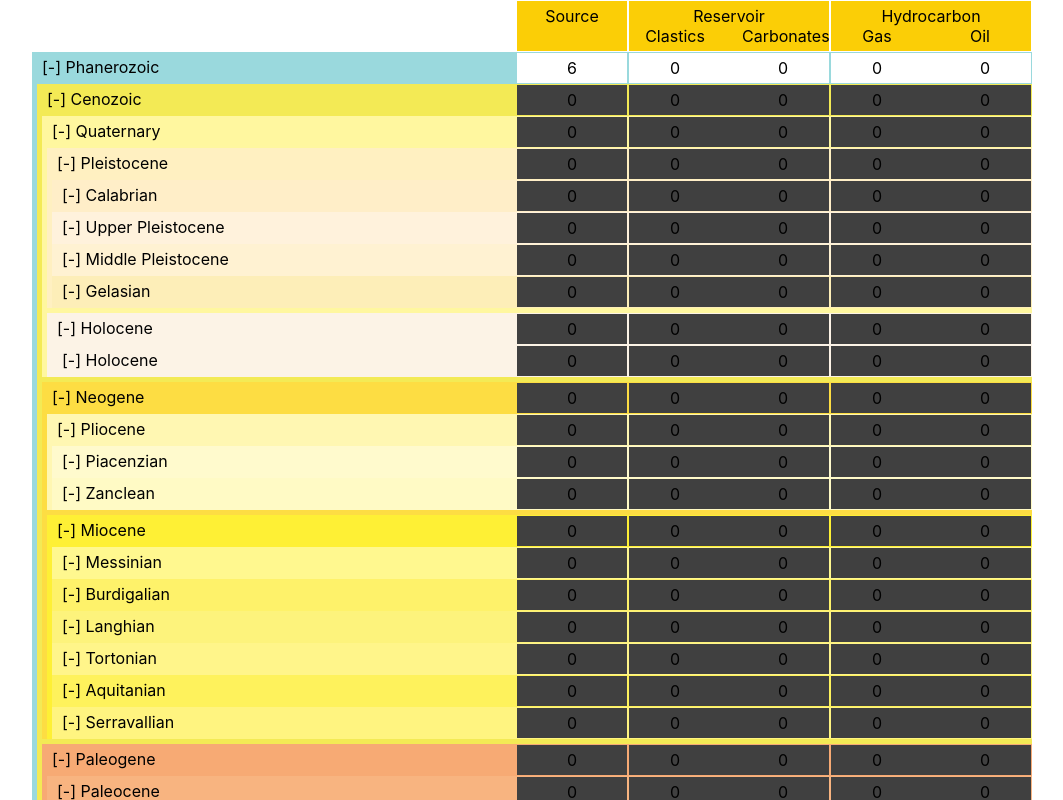
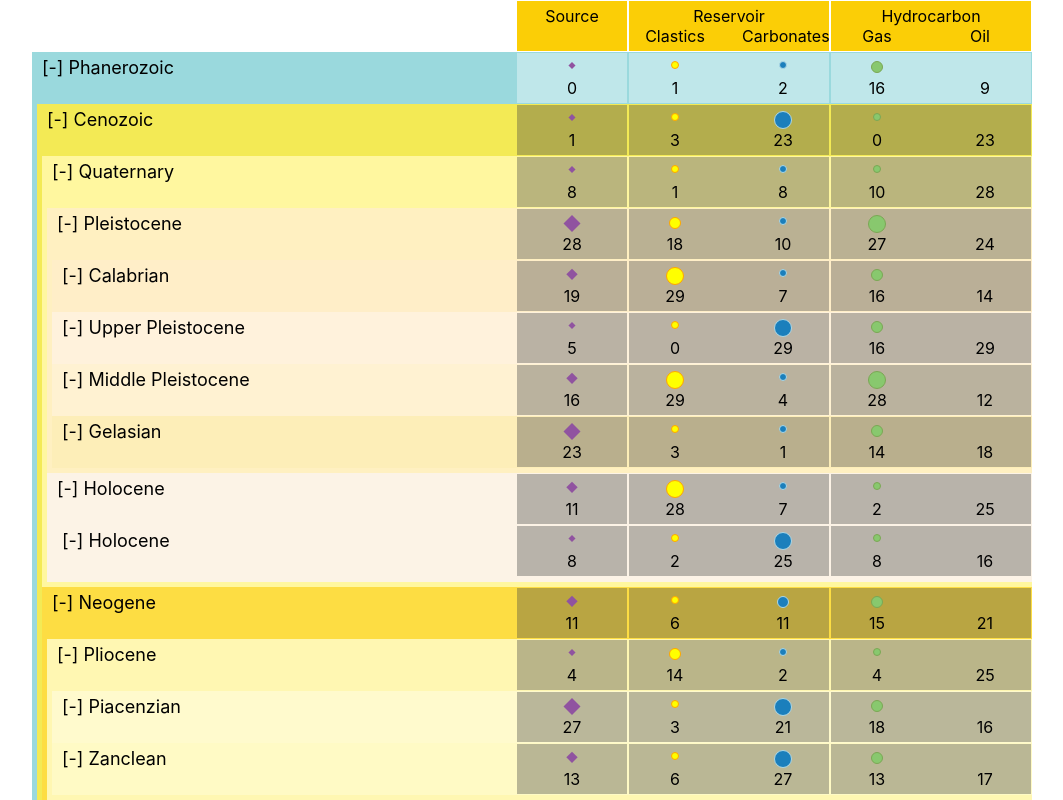
Before and after one commit to HelenStela/geotime, a React (Create React App) app: page / in a window 1280 px wide. Shown: the top 800 px of the page, without its empty margins (108-1171 px from the left). Built offline with nearby package versions, Linux system fonts and the light colour scheme.

Commit message:
final task

```diff
--- a/src/components/Table.css
+++ b/src/components/Table.css
@@ -11,29 +11,28 @@
 	width: 100%;
 }
 
-.table-header > .column-one-name {
+.table-header > .single-column {
 	margin: 0px;
 }
 
-.table-header > .column-two-names {
+.table-header > .double-column {
 	margin: 0px;
 	width: 202px;
 }
 
-.table-header > .column-two-names > .resource-right{
+.table-header > .double-column > .cell.right{
 	padding-right: 5px;
 }
 
-.column-one-name{
+.single-column{
 	margin: 1px;
 	padding: 5px;
 	width: 100px;
-	/* border: 1px solid #ccc;	 */
 	text-align: center;
 
 }
 
-.column-two-names{
+.double-column{
 	margin: 1px;
 	padding: 5px;
 	text-align: center;
@@ -41,7 +40,7 @@
 	padding-right: 10px;
 	box-sizing: border-box;
 	width: 200px;
-/*	border: 1px solid #ccc;	*/
+
 }
 
 .header{
@@ -55,7 +54,7 @@
 	text-align: center;
 }
 
-.resource-left{
+.cell.left{
 	float: left;
 	width: 40%;
 	display: flex;
@@ -63,10 +62,12 @@
 
 }
 
-.resource-right{
+.cell.right{
 	float: right;
 	width: 40%;
 }
+
+
 
 .circle{
 	width: 10px;
@@ -76,11 +77,20 @@
 	-moz-border-radius: 5px;
 	-webkit-border-radius: 5px;
 	border-radius: 5px;
-	 margin: 0px 3px 3px 30px;
+	 /* margin: 0px 3px 3px 30px; */
+	 margin: auto;
+	 margin-top: 3px;
 }
 
 .container{
 	padding-left: 5px;
+	overflow: hidden;
+}
+
+.icon-wrapper{
+	width: 100%;
+	height: 20px;
+	overflow: hidden;
 }
 
 .diamond{
@@ -99,7 +109,9 @@
     -ms-transform-origin: 0 100%;
     -o-transform-origin: 0 100%;
     transform-origin: 0 100%;
-    margin: 3px 3px 2px 50px;
+	margin: 6px 3px 2px 50px;
+	/* margin: auto;
+	margin-top: 5px; */
 }
 
 /*
@@ -118,8 +130,18 @@
 	width: 100%;
 }
 
+.cell-wrapper{
+	display: flex;
+	justify-content: flex-end;
+}
 .period{
 	flex-grow: 2;
-	padding: 5px;
+	padding-left: 5px;
+	padding-top: 5px;
 	text-align: left;
+	font-size: 18px;
 }
+
+.period span:hover{
+	cursor: pointer;
+}
--- a/src/components/Table.js
+++ b/src/components/Table.js
@@ -6,32 +6,47 @@ import geotime from './geotime';
 import chronoColors from './chrono-colors';
 
 class Table extends Component {
-  render() {
-    const rows = [];
+
+
+  constructor(props){
+    super(props)
+
+    const state = {
+      rows: []
+  }
+
+
     for (let i = 0; i < geotime.length; i++) {
       const data = geotime[i];
-      rows.push(<Row key={data.text} data={data} colors = {chronoColors[data.text]}/>)
+      const colors = chronoColors[data.text];
+      state.rows.push({ key: data.text, data: data, colors: colors })
     }
+    this.state = state;
+  }
+
+  render() {
+
     return (
       <div className="period-table">
         <div className="table-header">
-          <div className="column-one-name header">Source</div>
-          <div className="column-two-names header">
+          <div />
+          <div className="single-column header">Source</div>
+          <div className="double-column header">
             <div className="name">Reservoir</div>
-            <div className="resource-left">Clastics</div>
-            <div className="resource-right">Carbonates</div>
+            <div className="cell left">Clastics</div>
+            <div className="cell right">Carbonates</div>
           </div>
-          <div className="column-two-names header">
+          <div className="double-column header">
             <div className="name">Hydrocarbon</div>
-            <div className="resource-left">Gas</div>
-            <div className="resource-right">Oil</div>
+            <div className="cell left">Gas</div>
+            <div className="cell right">Oil</div>
           </div>
         </div>
-        {rows}
-
-
-        <div className="circle"></div>
-        <div className="diamond"></div>
+        {this.state.rows.map(item => {
+                return (<Row key={item.key} data={item.data} colors={item.colors} />)
+            })}
+        {/* <div className="circle"></div>
+        <div className="diamond"></div> */}
       </div>
     );
   }
--- a/src/components/components/Row.js
+++ b/src/components/components/Row.js
@@ -2,39 +2,124 @@ import React, { Component, /*ReactPropTypes*/ } from 'react';
 import chronoColors from '../chrono-colors';
 
 class Row extends Component {
+    constructor(props) {
+        super(props)
 
-    render() {
-        let subRows = [];
-        const data = this.props.data;
-        const colors = this.props.colors;
+        const { data } = props
+
+        const state = {
+            rows: [],
+            opened: true
+        }
+
+        data['value-source-rock'] = Math.floor(Math.random() * 30);
+        data['value-clastics'] = Math.floor(Math.random() * 30);
+        data['value-carbonates'] = Math.floor(Math.random() * 30);
+        data['value-gas'] = Math.floor(Math.random() * 30);
+        data['value-oil'] = Math.floor(Math.random() * 30);
+
         if (data.children) {
             data.children.map(child => {
                 const childColors = chronoColors[child.text];
-                subRows.push(<Row key = {child.text} data={child} colors={childColors} />)
+                state.rows.push({ key: child.text, data: child, colors: childColors })
             })
         }
 
-        return(
+        this.state = state;
+    }
+
+    handleClick = () => {
+        this.setState({
+            opened: !this.state.opened
+        });
+    }
+
+    render() {
+        const { data, colors } = this.props
+
+        return (
             <div key={data.text} className="container" style={{ backgroundColor: colors[0], borderColor: colors[0] }}>
-            <div className="inner-content">
-                <div className="period">[-] {data.text}</div>
-                <div className="column-one-name" style={{ backgroundColor: colors[1] }}>{data['value-source-rock']}</div>
-                <div className="column-two-names" style={{ backgroundColor: colors[1] }}>
-                    <div className="resource-left">{data['value-clastics']}</div>
-                    <div className="resource-right">{data['value-carbonates']}</div>
+                <div className="inner-content">
+                    <div className="period">
+                        {this.state.opened ? (<span onClick={this.handleClick}>[-] </span>) :
+                            (data.children ? (<span onClick={this.handleClick}>[+] </span>) : (<span onClick={this.handleClick}>[-] </span>)
+                            )}
+                        {data.text}
+                    </div>
+                    <div className="cell-wrapper">
+                        <div className="single-column" style={{ backgroundColor: colors[1] + '5c' }}>
+                            <div className="icon-wrapper">
+                                {data['value-source-rock'] > 20 ? (<div className="diamond" style={{
+                                    borderColor: '#7BA754', backgroundColor: '#9053A0', width: '12px', height: '12px'
+                                }}></div>) :
+                                    (data['value-source-rock'] > 10 ? (<div className="diamond" style={{
+                                        borderColor: '#7BA754', backgroundColor: '#9053A0', width: '8px', height: '8px'
+                                    }}></div>) :
+                                        (<div className="diamond" style={{
+                                            borderColor: '#7BA754', backgroundColor: '#9053A0', width: '5px', height: '5px'
+                                        }}></div>))}
+                            </div>
+                            {data['value-source-rock']}</div>
+                        <div className="double-column" style={{ backgroundColor: colors[1] + '5c' }}>
+                            <div className="cell left">
+                                <div className="icon-wrapper">
+                                    {data['value-clastics'] > 20 ? (<div className="circle" style={{
+                                        marginTop: '1px', backgroundColor: 'yellow', width: '16px', height: '16px', borderRadius: '12px'
+                                    }}></div>) :
+                                        (data['value-clastics'] > 10 ? (<div className="circle" style={{
+                                            backgroundColor: 'yellow', width: '10px', height: '10px', borderRadius: '8px'
+                                        }}></div>) :
+                                            (<div className="circle" style={{
+                                                backgroundColor: 'yellow', width: '6px', height: '6px', borderRadius: '4px'
+                                            }}></div>))}
+                                </div>
+                                {data['value-clastics']}</div>
+                            <div className="cell right">
+                                <div className="icon-wrapper">
+                                    {data['value-carbonates'] > 20 ? (<div className="circle" style={{
+                                        marginTop: '1px', borderColor: 'lightblue', backgroundColor: '#1B7FBC', width: '16px', height: '16px', borderRadius: '12px'
+                                    }}></div>) :
+                                        (data['value-carbonates'] > 10 ? (<div className="circle" style={{
+                                            borderColor: 'lightblue', backgroundColor: '#1B7FBC', width: '10px', height: '10px', borderRadius: '8px'
+                                        }}></div>) :
+                                            (<div className="circle" style={{
+                                                borderColor: 'lightblue', backgroundColor: '#1B7FBC', width: '6px', height: '6px', borderRadius: '4px'
+                                            }}></div>))}
+                                </div>
+                                {data['value-carbonates']}</div>
+                        </div>
+                        <div className="double-column" style={{ backgroundColor: colors[1] + '5c' }}>
+                            <div className="cell left">
+                                <div className="icon-wrapper">
+                                    {data['value-gas'] > 20 ? (<div className="circle" style={{
+                                        marginTop: '1px', borderColor: '#7BA754', backgroundColor: '#88C86E', width: '16px', height: '16px', borderRadius: '12px'
+                                    }}></div>) :
+                                        (data['value-gas'] > 10 ? (<div className="circle" style={{
+                                            borderColor: '#7BA754', backgroundColor: '#88C86E', width: '10px', height: '10px', borderRadius: '8px'
+                                        }}></div>) :
+                                            (<div className="circle" style={{
+                                                borderColor: '#7BA754', backgroundColor: '#88C86E', width: '6px', height: '6px', borderRadius: '4px'
+                                            }}></div>))}
+                                </div>
+                                {data['value-gas']}</div>
+                            <div className="cell right">
+                                <div className="icon-wrapper"></div>
+                                {data['value-oil']}</div>
+                        </div>
+                    </div>
                 </div>
-                <div className="column-two-names" style={{ backgroundColor: colors[1] }}>
-                    <div className="resource-left">{data['value-gas']}</div>
-                    <div className="resource-right">{data['value-oil']}</div>
-                </div>
+                {this.state.opened && this.state.rows.map(item => {
+                    return (<Row key={item.key} data={item.data} colors={item.colors} opened={this.opened} />)
+                })}
             </div>
-            {subRows}
-        </div>
         )
 
-        }
+    }
 
 }
 
 
 export default Row;
+
+{/* <div className="circle"></div>
+        <div className="diamond"></div> */}
```
